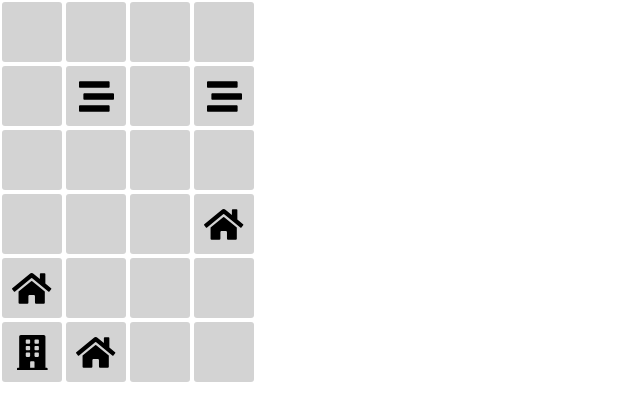
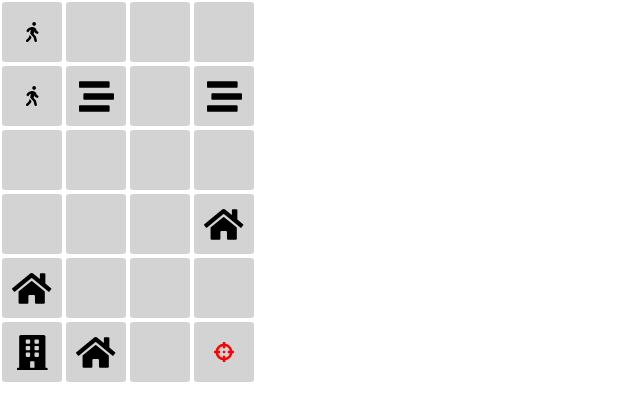
Before and after one commit to Sasooli/sniper-game, a React (Create React App) app: page / in a window 1280 px wide. Shown: the top 420 px of the page, without its empty margins (0-640 px from the left). Built offline with nearby package versions, Linux system fonts and the light colour scheme.

Commit message:
display soldier and sniper icons

```diff
--- a/src/App.tsx
+++ b/src/App.tsx
@@ -2,9 +2,11 @@ import React from 'react';
 import './App.css';
 import Board from './display/board';
 import BoardState, {TerrainTypes} from './game-state/BoardState';
+import BoardPieces from './game-state/BoardPieces';
+import {PieceType} from './game-objects/GamePiece';
 
 function App() {
-  //TOD: remove this hard-coded terrain setup
+  //TODO: remove this hard-coded terrain setup
   let boardState = new BoardState(4, 6);
   boardState.setTerrain(1,1, TerrainTypes.Rubble);
   boardState.setTerrain(3,1, TerrainTypes.Rubble);
@@ -12,9 +14,14 @@ function App() {
   boardState.setTerrain(0,4, TerrainTypes.Building);
   boardState.setTerrain(0,5, TerrainTypes.Tower);
   boardState.setTerrain(1,5, TerrainTypes.Building);
+  //TODO: remove this hard-coded piece setup
+  let boardPieces = new BoardPieces();
+  boardPieces.placeNewPiece(0,0, PieceType.Soldier);
+  boardPieces.placeNewPiece(0,1, PieceType.Soldier);
+  boardPieces.placeNewPiece(3,5, PieceType.Sniper);
   return (
     <div className="App">
-        <Board boardState={boardState} />
+        <Board boardState={boardState} boardPieces={boardPieces} />
     </div>
   );
 }
--- a/src/display/board.tsx
+++ b/src/display/board.tsx
@@ -2,19 +2,26 @@ import React from 'react';
 import BoardState from '../game-state/BoardState';
 import './board.css';
 import Square from './square';
+import BoardPieces from '../game-state/BoardPieces';
 
 export type BoardProps = {
     boardState: BoardState;
+    boardPieces: BoardPieces;
 }
 
-function Board({boardState}: BoardProps) {
+function Board({boardState, boardPieces}: BoardProps) {
     const terrain = boardState.getAllTerrain();
     return (
         <div className={'grid-container'}>
             {terrain.map((terrainCol, colIndex) => (
                 <div key={colIndex} className='grid-col'>
                 {terrainCol.map((terrainType, rowIndex) =>
-                    <Square key={rowIndex} terrainType={terrainType} xCoord={colIndex} yCoord={rowIndex} />
+                    <Square
+                        key={rowIndex}
+                        terrainType={terrainType}
+                        xCoord={colIndex}
+                        yCoord={rowIndex}
+                        piece={boardPieces.findPieceAt(colIndex, rowIndex)} />
                     )}
                 </div>
             ))}
--- a/src/display/square.css
+++ b/src/display/square.css
@@ -12,3 +12,12 @@
 .terrain-icon {
     font-size: 35px;
 }
+
+.soldier-icon {
+    font-size: 20px;
+}
+
+.sniper-icon {
+    color: red;
+    font-size: 20px;
+}
--- a/src/display/square.tsx
+++ b/src/display/square.tsx
@@ -1,26 +1,31 @@
 import React from 'react';
 import {TerrainTypes} from '../game-state/BoardState';
 import './square.css';
-import {faHome} from '@fortawesome/free-solid-svg-icons';
-import {faBuilding} from '@fortawesome/free-solid-svg-icons';
-import {faStream} from '@fortawesome/free-solid-svg-icons';
+import {faBuilding, faHome, faStream, faWalking, faCrosshairs} from '@fortawesome/free-solid-svg-icons';
 import {FontAwesomeIcon} from '@fortawesome/react-fontawesome';
+import GamePiece, {PieceType} from "../game-objects/GamePiece";
 
 export type SquareProps = {
     terrainType: TerrainTypes;
     xCoord: number;
     yCoord: number;
+    piece?: GamePiece;
 }
 
-function Square({terrainType, xCoord, yCoord}: SquareProps) {
+function Square({terrainType, xCoord, yCoord, piece}: SquareProps) {
     const terrainIcon =
         terrainType === TerrainTypes.Building ? faHome
         : terrainType === TerrainTypes.Tower ? faBuilding
         : terrainType === TerrainTypes.Rubble ? faStream
         : null;
+    const pieceProperties =
+        piece?.getPieceType() == PieceType.Soldier ? { icon: faWalking, class: 'soldier-icon' }
+            : piece?.getPieceType() == PieceType.Sniper ? { icon: faCrosshairs, class: 'sniper-icon' }
+            : null;
     return (
         <div className='grid-item'>
             {terrainIcon && <FontAwesomeIcon icon={terrainIcon} className='terrain-icon' />}
+            {pieceProperties && <FontAwesomeIcon icon={pieceProperties.icon} className={pieceProperties.class} />}
         </div>
     )
 }
```
